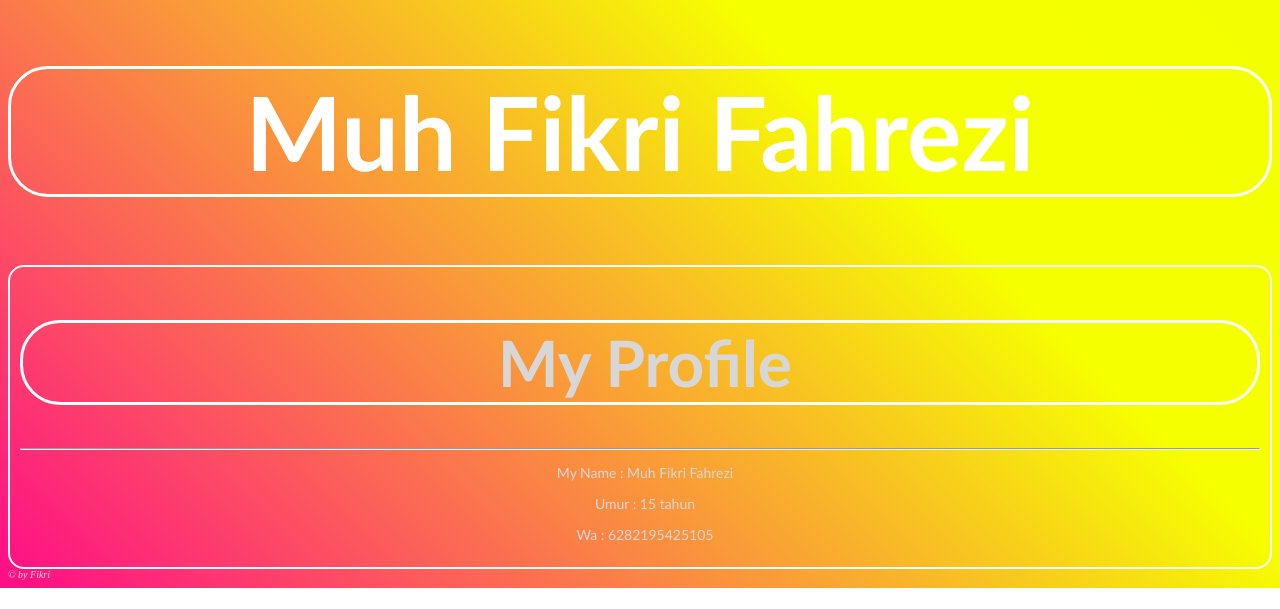
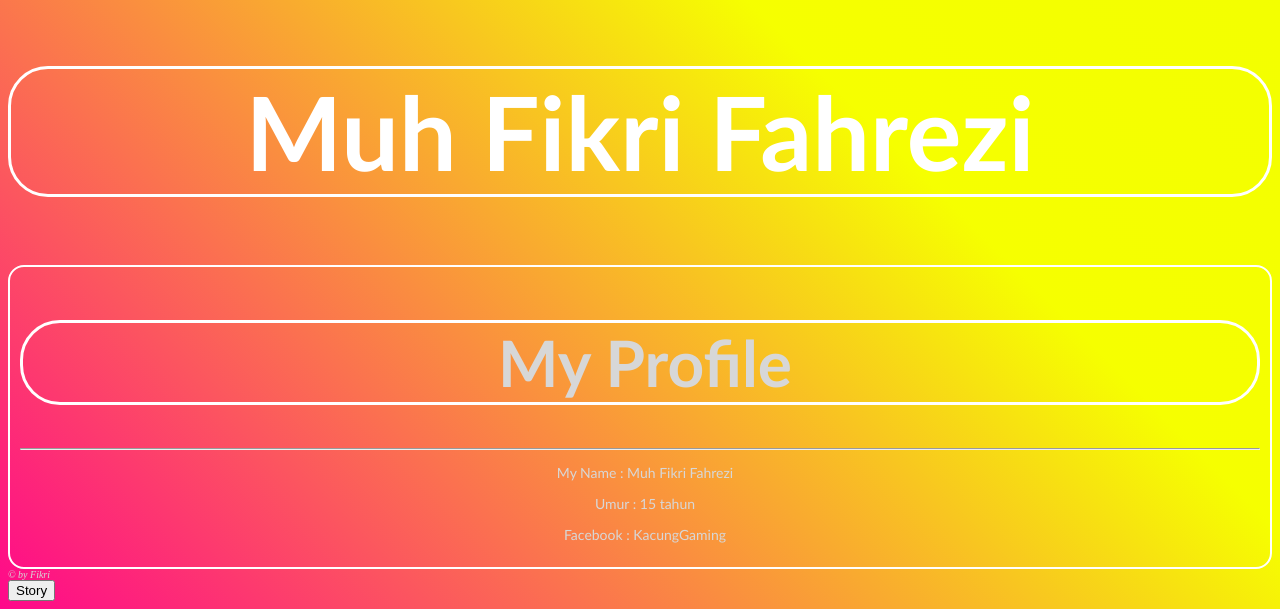
Before and after one commit to KacungGaming122/muhfikri, a plain HTML site: page index.html in a window 1280 px wide. Shown: the part 349-958 px from the top of the page. Before the commit the page ends 937 px from the top, so only its background shows below. Drawn offline with Linux system fonts and the light colour scheme.

Commit message:
Update index.html

```diff
--- a/index.html
+++ b/index.html
@@ -10,7 +10,7 @@
 <body class="ignielPelangi">
 	<div>
 <div class="container" style="background-size: cover; background-position: center; text-align: center; height: 100%;">
-	<marquee width="device-width">Halaman web biodata diri</marquee>
+	<marquee width="device-width">Halaman web blog & story</marquee>
 	<p></p>
 	<img src="https://raw.githubusercontent.com/KacungGaming122/muhfikri/main/IMG-20220723-WA0039(1).jpg" alt="PP" align="top" style="width: 200px; height: 200px; border-radius: 100%;border: white 3px solid;"/>
 <p></p>
@@ -25,7 +25,7 @@
    <hr>
     <p style="font-size:14px">My Name : Muh Fikri Fahrezi</p>
     <p style="font-size:14px">Umur : 15 tahun</p>
-    <p style="font-size:14px">Wa : 6282195425105</p>
+    <p style="font-size:14px">Facebook : KacungGaming</p>
     </div>
 </div>
     	</div>
@@ -44,4 +44,5 @@
         }
 </script>
 </body>
+	<input type="button" onClick="parent.location='http://sg1-muhfikrifahrezi.ddns.net/story'" value="Story" target="_blank">
 </html>
```
